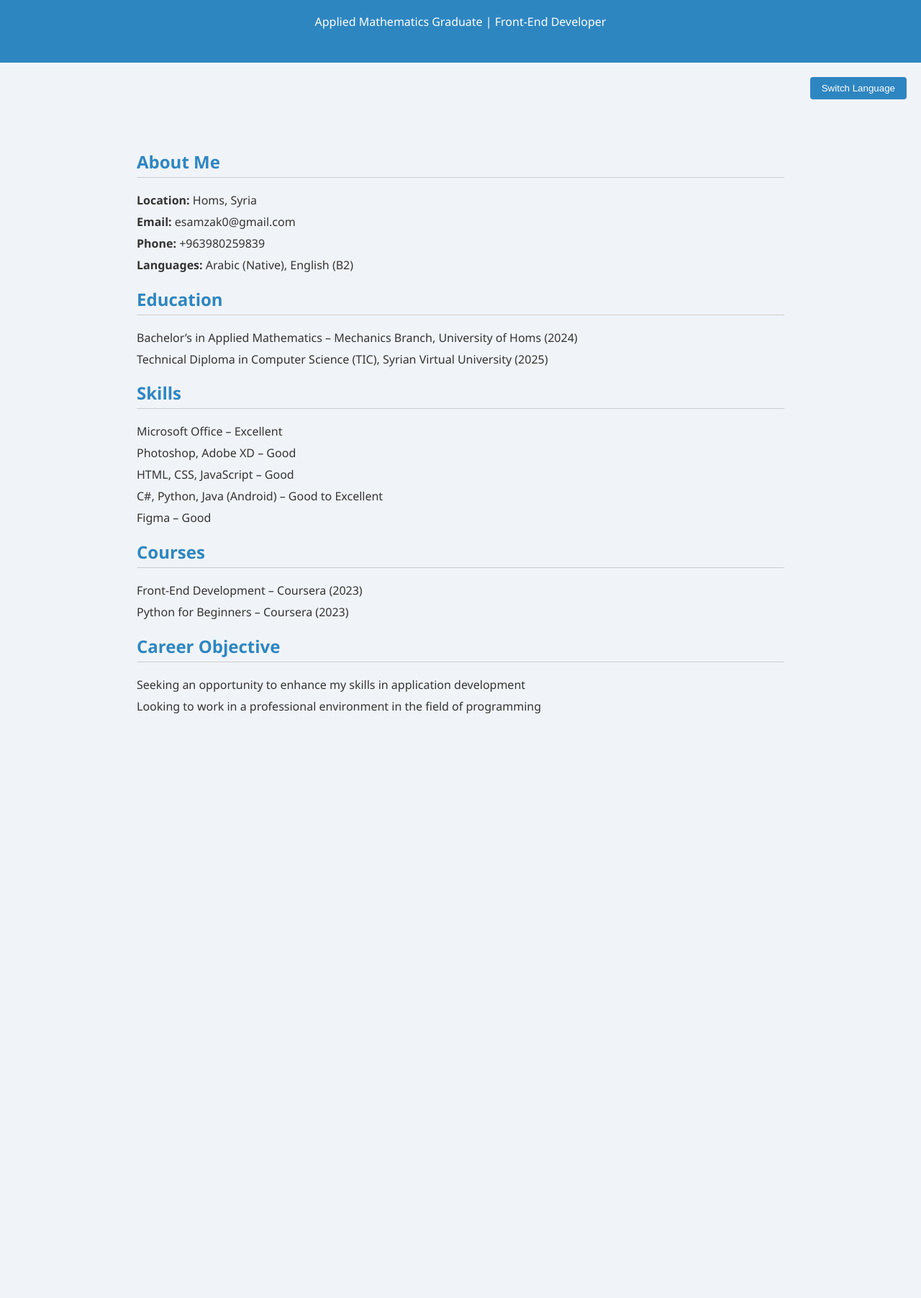
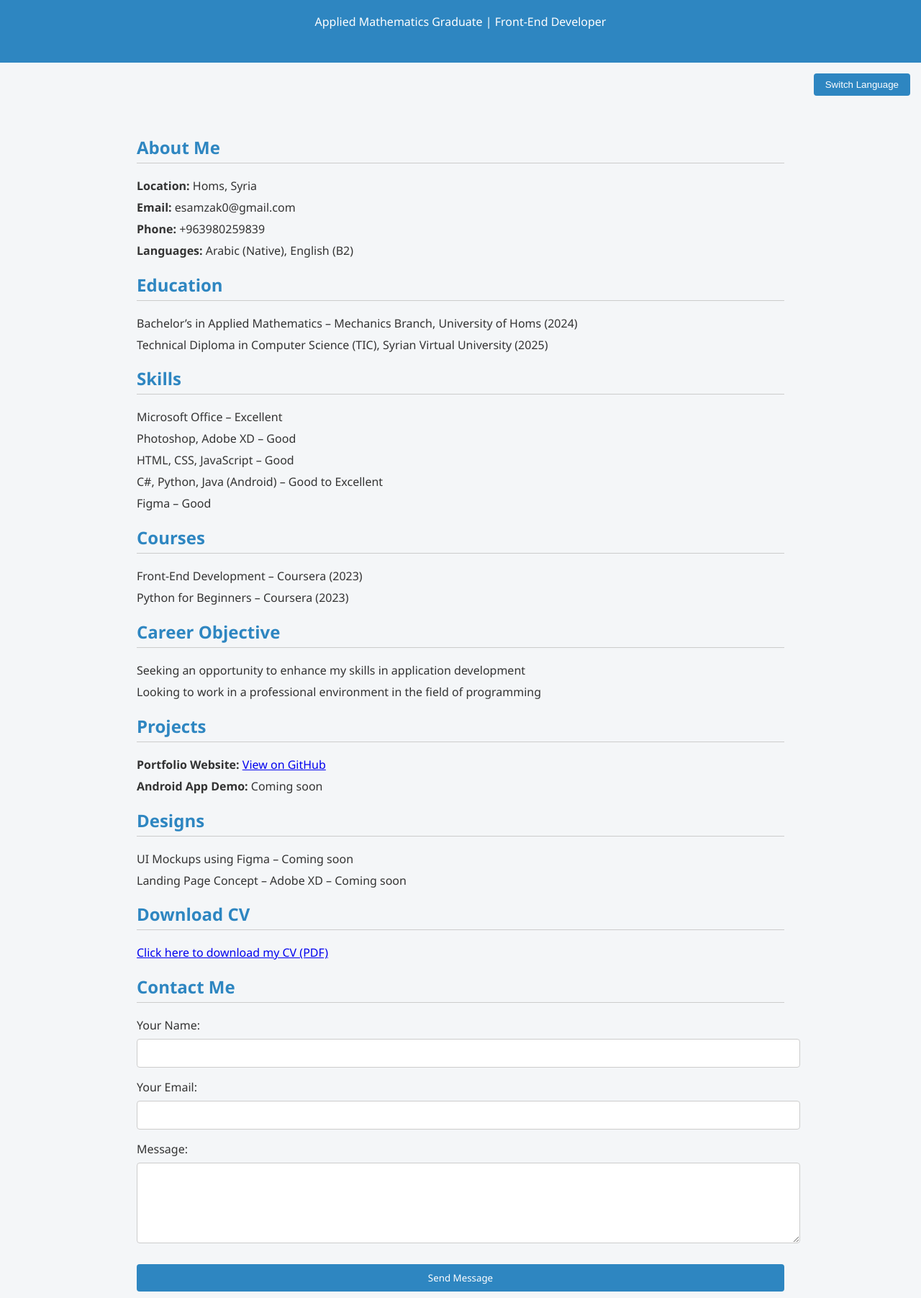
Before and after one commit to esam99/essam_portfolio, a plain HTML site: page index.html in a window 1280 px wide. Shown: the part 97-1900 px from the top of the page at 72% size. Before the commit the page ends 1135 px from the top, so only its background shows below. Drawn offline with Linux system fonts and the light colour scheme.

Commit message:
Update index.html

```diff
--- a/index.html
+++ b/index.html
@@ -1,14 +1,14 @@
 <!DOCTYPE html>
 <html lang="en">
 <head>
-  <meta charset="UTF-8">
+  <meta charset="UTF-8" />
+  <meta name="viewport" content="width=device-width, initial-scale=1.0"/>
   <title>Esam Zakaria | Portfolio</title>
   <style>
     body {
+      margin: 0;
       font-family: 'Segoe UI', sans-serif;
-      margin: 0;
-      padding: 0;
-      background-color: #f0f4f8;
+      background-color: #f4f6f8;
       color: #333;
     }
     header {
@@ -17,10 +17,22 @@
       padding: 30px;
       text-align: center;
     }
+    .lang-switch {
+      text-align: right;
+      padding: 15px;
+    }
+    button {
+      background-color: #2E86C1;
+      color: white;
+      border: none;
+      padding: 8px 16px;
+      border-radius: 4px;
+      cursor: pointer;
+    }
     .container {
       max-width: 900px;
       margin: auto;
-      padding: 30px;
+      padding: 20px;
     }
     h2 {
       color: #2E86C1;
@@ -34,21 +46,33 @@
     li {
       margin-bottom: 8px;
     }
-    .switch {
-      text-align: right;
-      margin: 20px;
+    .arabic {
+      direction: rtl;
+      font-family: 'Tahoma', sans-serif;
     }
-    button {
-      padding: 8px 16px;
+    form {
+      margin-top: 20px;
+    }
+    input, textarea {
+      width: 100%;
+      padding: 10px;
+      margin-top: 8px;
+      margin-bottom: 16px;
+      border: 1px solid #ccc;
+      border-radius: 4px;
+      font-family: inherit;
+    }
+    .submit-btn {
       background-color: #2E86C1;
       color: white;
       border: none;
+      padding: 10px 20px;
       border-radius: 4px;
       cursor: pointer;
     }
-    .arabic {
-      direction: rtl;
-      font-family: 'Tahoma', sans-serif;
+    @media (max-width: 600px) {
+      header h1 { font-size: 24px; }
+      .container { padding: 10px; }
     }
   </style>
 </head>
@@ -59,7 +83,7 @@
   <p>Applied Mathematics Graduate | Front-End Developer</p>
 </header>
 
-<div class="switch">
+<div class="lang-switch">
   <button onclick="toggleLanguage()">Switch Language</button>
 </div>
 
@@ -98,6 +122,37 @@
     <li>Seeking an opportunity to enhance my skills in application development</li>
     <li>Looking to work in a professional environment in the field of programming</li>
   </ul>
+
+  <h2>Projects</h2>
+  <ul>
+    <li><strong>Portfolio Website:</strong> <a href="https://github.com/esam99/essam_portfolio" target="_blank">View on GitHub</a></li>
+    <li><strong>Android App Demo:</strong> Coming soon</li>
+  </ul>
+
+  <h2>Designs</h2>
+  <ul>
+    <li>UI Mockups using Figma – Coming soon</li>
+    <li>Landing Page Concept – Adobe XD – Coming soon</li>
+  </ul>
+
+  <h2>Download CV</h2>
+  <ul>
+    <li><a href="CV_Esam_English.pdf" download>Click here to download my CV (PDF)</a></li>
+  </ul>
+
+  <h2>Contact Me</h2>
+  <form action="mailto:esamzak0@gmail.com" method="post" enctype="text/plain">
+    <label for="name">Your Name:</label>
+    <input type="text" name="name" required>
+
+    <label for="email">Your Email:</label>
+    <input type="email" name="email" required>
+
+    <label for="message">Message:</label>
+    <textarea name="message" rows="5" required></textarea>
+
+    <input type="submit" value="Send Message" class="submit-btn">
+  </form>
 </div>
 
 <div class="container arabic" id="arabic" style="display:none;">
@@ -135,16 +190,25 @@
     <li>البحث عن فرصة لتطوير مهاراتي في تطوير التطبيقات</li>
     <li>الرغبة في العمل ضمن بيئة احترافية في مجال البرمجة</li>
   </ul>
-</div>
 
-<script>
-  function toggleLanguage() {
-    const en = document.getElementById('english');
-    const ar = document.getElementById('arabic');
-    en.style.display = en.style.display === 'none' ? 'block' : 'none';
-    ar.style.display = ar.style.display === 'none' ? 'block' : 'none';
-  }
-</script>
+  <h2>المشاريع</h2>
+  <ul>
+    <li><strong>موقع شخصي:</strong> <a href="https://github.com/esam99/essam_portfolio" target="_blank">عرض على GitHub</a></li>
+    <li><strong>تطبيق أندرويد تجريبي:</strong> قريبًا</li>
+  </ul>
 
-</body>
-</html>
+  <h2>تصاميم</h2>
+  <ul>
+    <li>نماذج واجهات باستخدام Figma – قريبًا</li>
+    <li>تصميم صفحة هبوط بـ Adobe XD – قريبًا</li>
+  </ul>
+
+  <h2>تحميل السيرة الذاتية</h2>
+  <ul>
+    <li><a href="CV_Esam_English.pdf" download>اضغط هنا لتحميل السيرة الذاتية (PDF)</a></li>
+  </ul>
+
+  <h2>تواصل معي</h2>
+  <form action="mailto:esamzak0@gmail.com" method="post" enctype="text/plain">
+    <label for="name">اسمك:</label>
+    <input type
```
